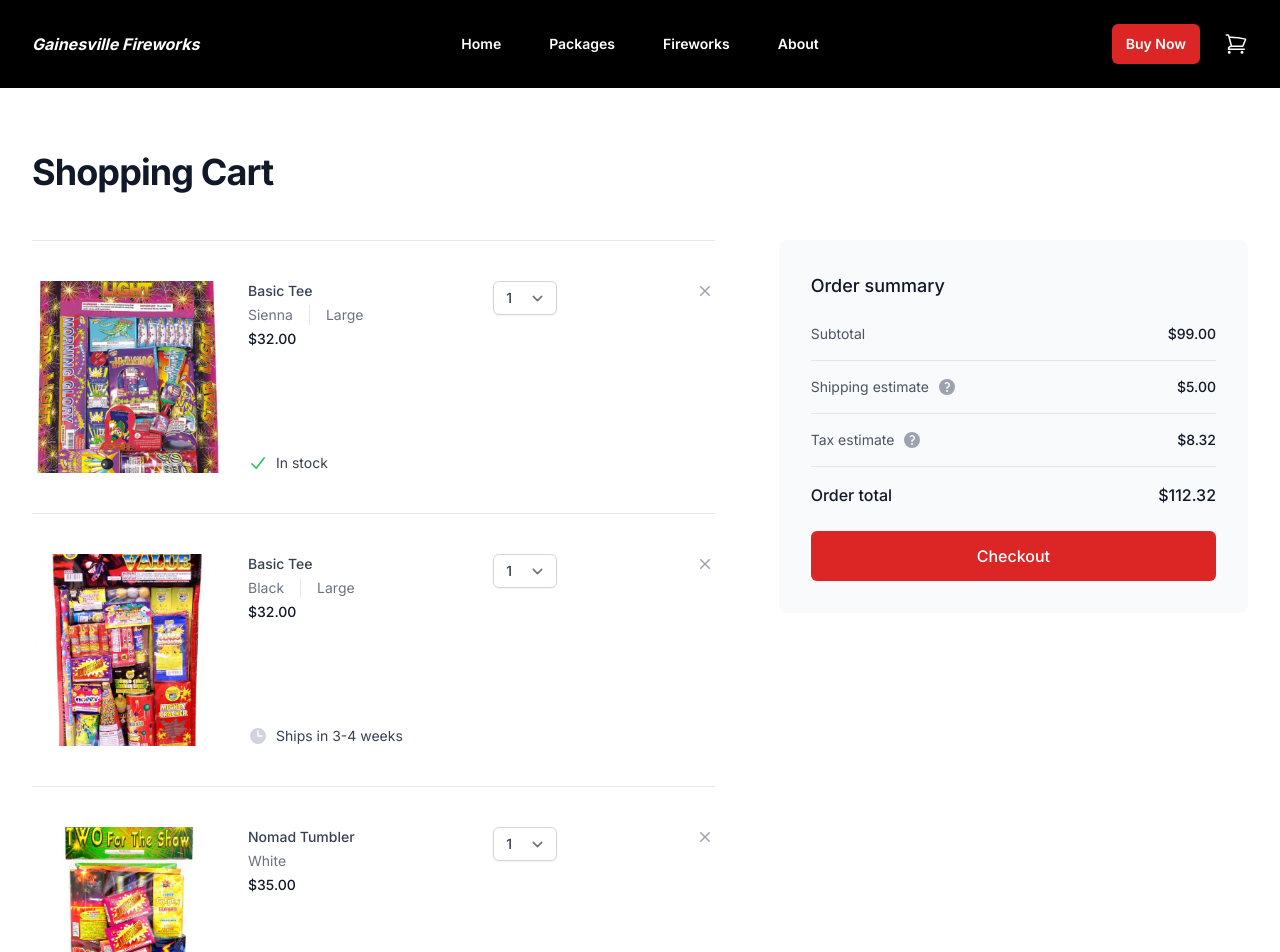
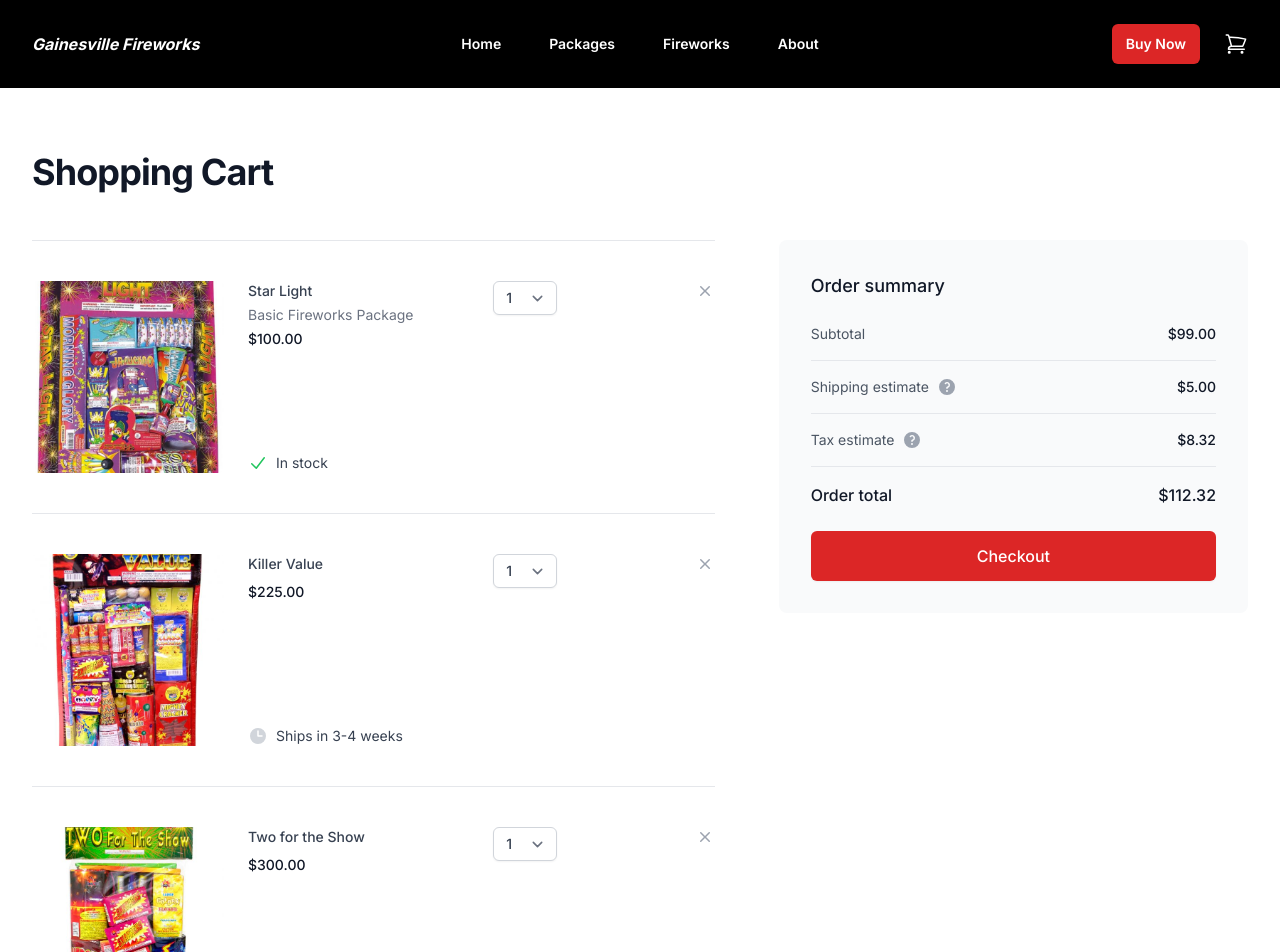
Before and after one commit to jessereevs/gainesville-fireworks, a Next.js app: page /cart in a window 1280 px wide. Shown: the top 952 px of the page. Built offline with nearby package versions, Linux system fonts and the light colour scheme.

Commit message:
Last Changes

```diff
--- a/app/ui/cart/main-cart.tsx
+++ b/app/ui/cart/main-cart.tsx
@@ -7,33 +7,29 @@ import Package3Image from '@/public/images/package_images/assortment_3.jpg';
 const products = [
   {
     id: 1,
-    name: 'Basic Tee',
+    name: 'Star Light',
     href: '#',
-    price: '$32.00',
-    color: 'Sienna',
+    price: '$100.00',
+    color: 'Basic Fireworks Package',
     inStock: true,
-    size: 'Large',
     imageSrc: Package1Image,
     imageAlt: "Front of men's Basic Tee in sienna.",
   },
   {
     id: 2,
-    name: 'Basic Tee',
+    name: 'Killer Value',
     href: '#',
-    price: '$32.00',
-    color: 'Black',
+    price: '$225.00',
+    leadTime: '3-4 weeks',
     inStock: false,
-    leadTime: '3-4 weeks',
-    size: 'Large',
     imageSrc: Package2Image,
     imageAlt: "Front of men's Basic Tee in black.",
   },
   {
     id: 3,
-    name: 'Nomad Tumbler',
+    name: 'Two for the Show',
     href: '#',
-    price: '$35.00',
-    color: 'White',
+    price: '$300.00',
     inStock: true,
     imageSrc: Package3Image,
     imageAlt: 'Insulated bottle with white base and black snap lid.',
@@ -76,9 +72,6 @@ export default function ShoppingCart() {
                         </div>
                         <div className="mt-1 flex text-sm">
                           <p className="text-gray-500">{product.color}</p>
-                          {product.size ? (
-                            <p className="ml-4 border-l border-gray-200 pl-4 text-gray-500">{product.size}</p>
-                          ) : null}
                         </div>
                         <p className="mt-1 text-sm font-medium text-gray-900">{product.price}</p>
                       </div>
```
